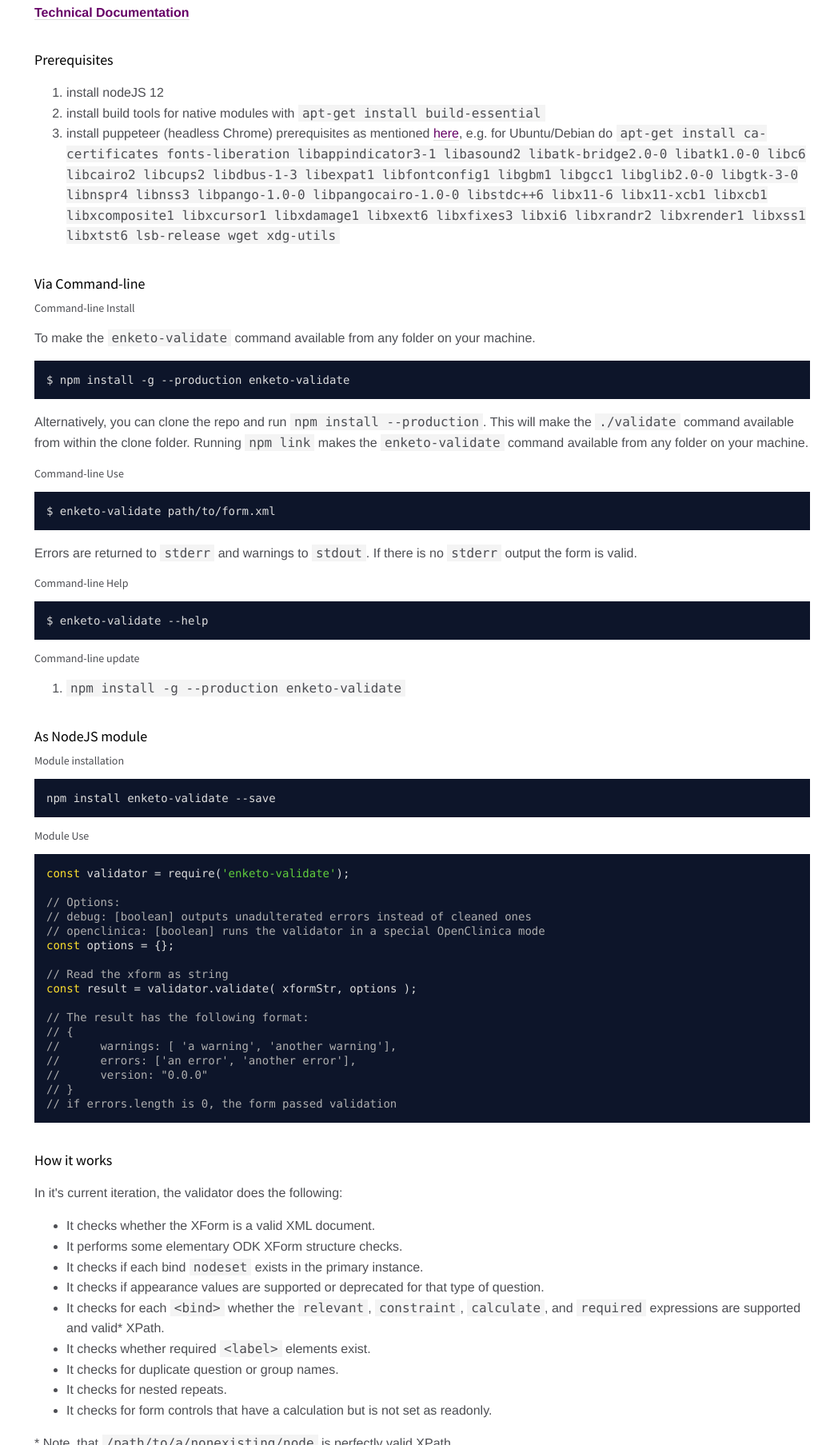
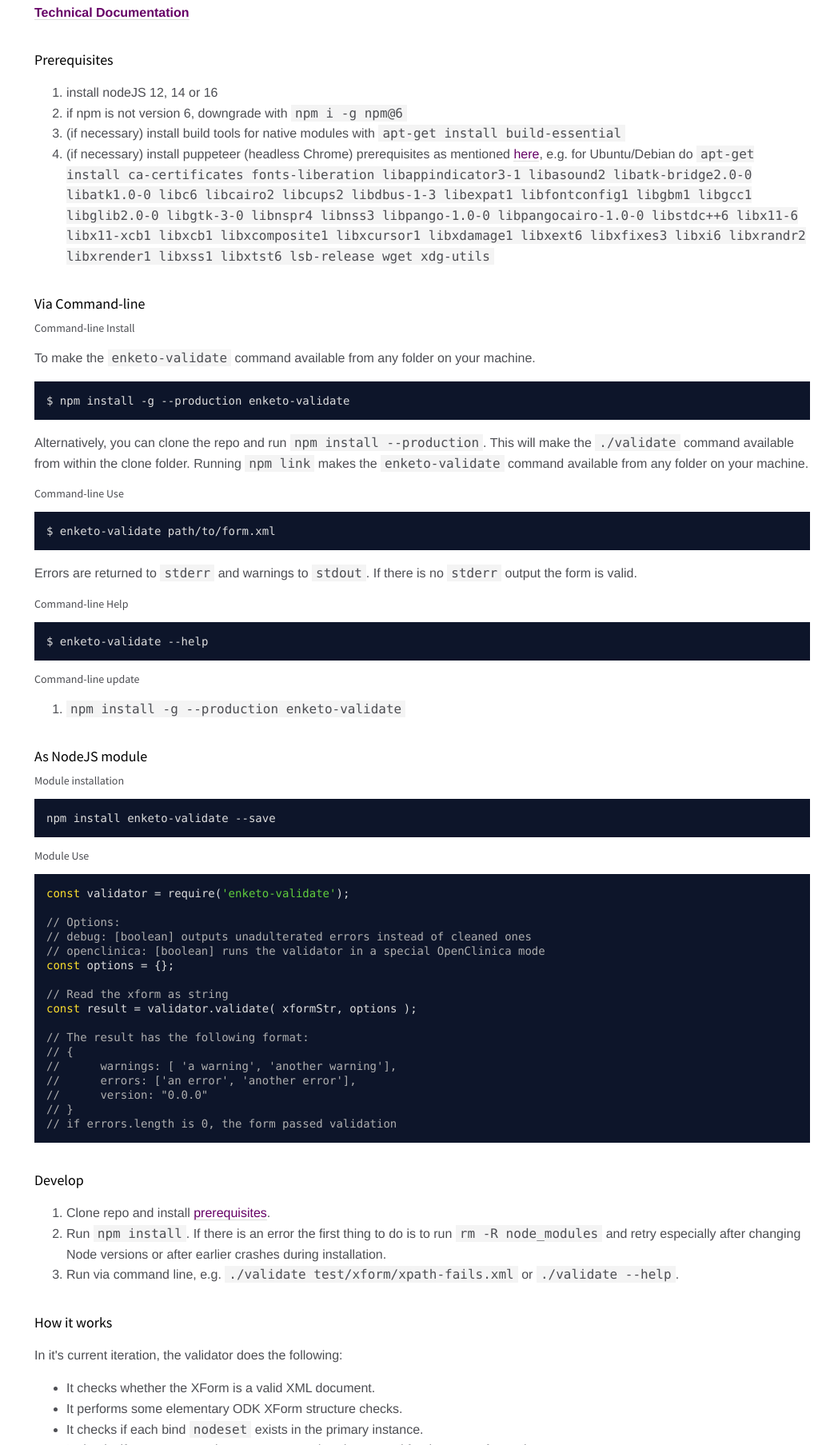
Before and after one commit to enketo/enketo-validate, a website: page docs/index.html in a window 1280 px wide. Shown: the part 974-2781 px from the top of the page at 80% size, without its empty margins (247-1280 px from the left). Drawn offline with Linux system fonts and the light colour scheme.

Commit message:
changed: version

```diff
--- a/docs/index.html
+++ b/docs/index.html
@@ -74,9 +74,10 @@
 <p><strong><a href="https://enketo.github.io/enketo-validate">Technical Documentation</a></strong></p>
 <h2 id="prerequisites">Prerequisites</h2>
 <ol>
-<li>install nodeJS 12</li>
-<li>install build tools for native modules with <code>apt-get install build-essential</code></li>
-<li>install puppeteer (headless Chrome) prerequisites as mentioned <a href="https://github.com/puppeteer/puppeteer/blob/main/docs/troubleshooting.md#chrome-headless-doesnt-launch-on-unix">here</a>, e.g. for Ubuntu/Debian do <code>apt-get install ca-certificates fonts-liberation libappindicator3-1 libasound2 libatk-bridge2.0-0 libatk1.0-0 libc6 libcairo2 libcups2 libdbus-1-3 libexpat1 libfontconfig1 libgbm1 libgcc1 libglib2.0-0 libgtk-3-0 libnspr4 libnss3 libpango-1.0-0 libpangocairo-1.0-0 libstdc++6 libx11-6 libx11-xcb1 libxcb1 libxcomposite1 libxcursor1 libxdamage1 libxext6 libxfixes3 libxi6 libxrandr2 libxrender1 libxss1 libxtst6 lsb-release wget xdg-utils</code></li>
+<li>install nodeJS 12, 14 or 16</li>
+<li>if npm is not version 6, downgrade with <code>npm i -g npm@6</code></li>
+<li>(if necessary) install build tools for native modules with <code>apt-get install build-essential</code></li>
+<li>(if necessary) install puppeteer (headless Chrome) prerequisites as mentioned <a href="https://github.com/puppeteer/puppeteer/blob/main/docs/troubleshooting.md#chrome-headless-doesnt-launch-on-unix">here</a>, e.g. for Ubuntu/Debian do <code>apt-get install ca-certificates fonts-liberation libappindicator3-1 libasound2 libatk-bridge2.0-0 libatk1.0-0 libc6 libcairo2 libcups2 libdbus-1-3 libexpat1 libfontconfig1 libgbm1 libgcc1 libglib2.0-0 libgtk-3-0 libnspr4 libnss3 libpango-1.0-0 libpangocairo-1.0-0 libstdc++6 libx11-6 libx11-xcb1 libxcb1 libxcomposite1 libxcursor1 libxdamage1 libxext6 libxfixes3 libxi6 libxrandr2 libxrender1 libxss1 libxtst6 lsb-release wget xdg-utils</code></li>
 </ol>
 <h2 id="via-command-line">Via Command-line</h2>
 <h4 id="command-line-install">Command-line Install</h4>
@@ -118,6 +119,12 @@
 // }
 // if errors.length is 0, the form passed validation
 </code></pre>
+<h2 id="develop">Develop</h2>
+<ol>
+<li>Clone repo and install <a href="#prerequisites">prerequisites</a>.</li>
+<li>Run <code>npm install</code>. If there is an error the first thing to do is to run <code>rm -R node_modules</code> and retry especially after changing Node versions or after earlier crashes during installation.</li>
+<li>Run via command line, e.g. <code>./validate test/xform/xpath-fails.xml</code> or <code>./validate --help</code>.</li>
+</ol>
 <h2 id="how-it-works">How it works</h2>
 <p>In it's current iteration, the validator does the following:</p>
 <ul>
--- a/package.json
+++ b/package.json
@@ -1,6 +1,6 @@
 {
     "name": "enketo-validate",
-    "version": "1.14.0",
+    "version": "1.14.1",
     "description": "An XForm validator around Enketo's form engine",
     "main": "src/validator.js",
     "bin": "./validate",
```
Also changed, not shown: CHANGELOG.md, README.md, 1 other file.
